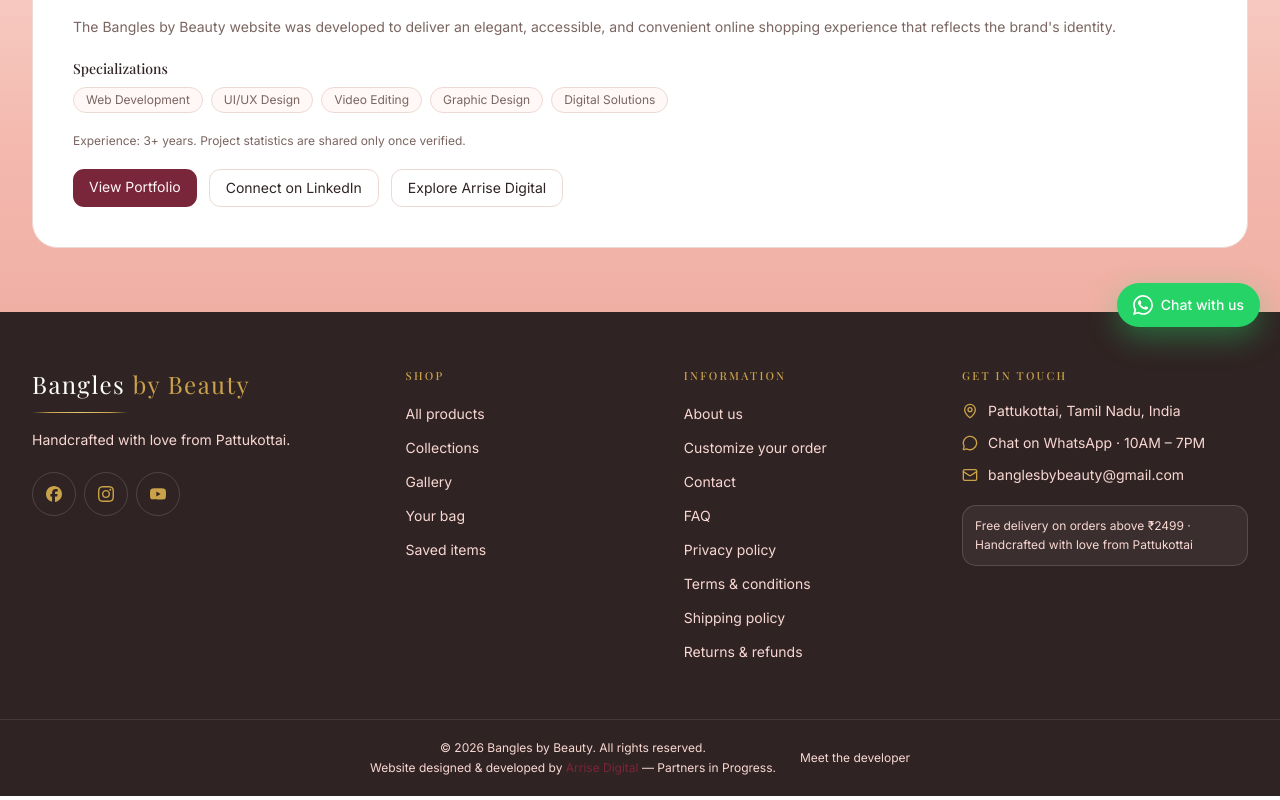
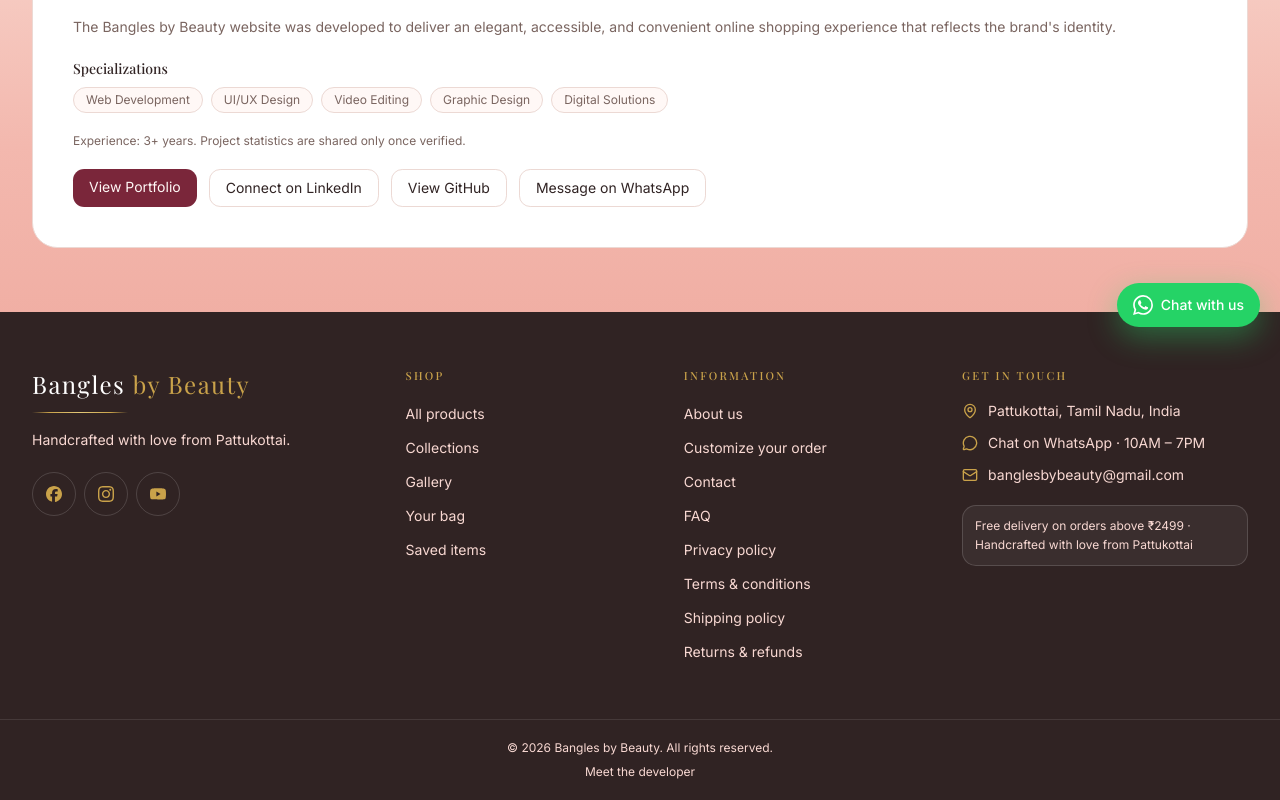
Before and after one commit to harish-offl/BANGLES-WEBSITE, a Next.js app: page /developers in a window 1280 px wide. Shown: the part 453-1253 px from the top of the page. Built offline with nearby package versions, Linux system fonts and the light colour scheme; no server answers; the database is empty; a web font is replaced by a local one.

Commit message:
Add GitHub and WhatsApp links to developer profile

```diff
--- a/src/app/developers/page.tsx
+++ b/src/app/developers/page.tsx
@@ -91,12 +91,20 @@
               Connect on LinkedIn
             </Link>
             <Link
-              href="https://arrisedigital.vercel.app"
+              href="https://github.com/harish-offl"
               target="_blank"
               rel="noopener noreferrer"
               className="rounded-md border border-border px-4 py-2 text-sm transition-colors hover:bg-muted"
             >
-              Explore Arrise Digital
+              View GitHub
+            </Link>
+            <Link
+              href="https://wa.me/9363973593"
+              target="_blank"
+              rel="noopener noreferrer"
+              className="rounded-md border border-border px-4 py-2 text-sm transition-colors hover:bg-muted"
+            >
+              Message on WhatsApp
             </Link>
           </div>
         </article>
--- a/src/components/layout/footer.tsx
+++ b/src/components/layout/footer.tsx
@@ -176,25 +176,11 @@
 
       <div className="border-t border-white/10">
         <div className="container-page flex flex-col items-center gap-4 px-4 sm:px-0 py-5 pb-24 text-xs text-brand-c200 sm:flex-row sm:items-center sm:justify-center sm:text-center sm:pb-5 sm:gap-6">
-          <div className="flex flex-col gap-1">
+          <div className="flex flex-col gap-2">
             <p>
               © {year} {settings.store_name}. All rights reserved.
             </p>
             <p>
-              Website designed &amp; developed by{" "}
-              <a
-                href="https://arrisedigital.vercel.app"
-                target="_blank"
-                rel="noopener noreferrer"
-                className="text-gold-strong underline-offset-2 transition-colors hover:underline"
-              >
-                Arrise Digital
-              </a>{" "}
-              — Partners in Progress.
-            </p>
-          </div>
-          <div className="flex flex-col gap-2 sm:flex-row sm:items-center sm:gap-4">
-            <p className="text-center sm:text-right">
               <a href="/developers" className="underline-offset-2 hover:underline">
                 Meet the developer
               </a>
```
